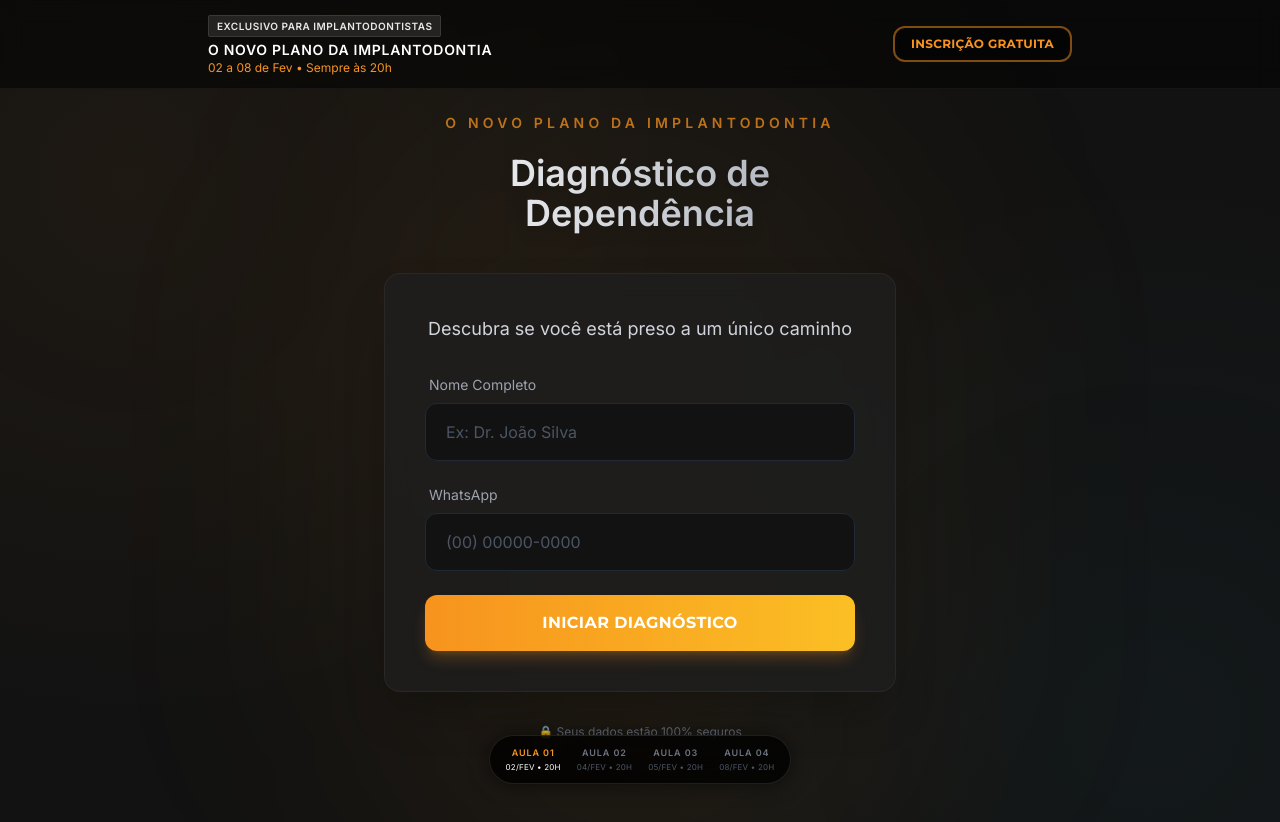
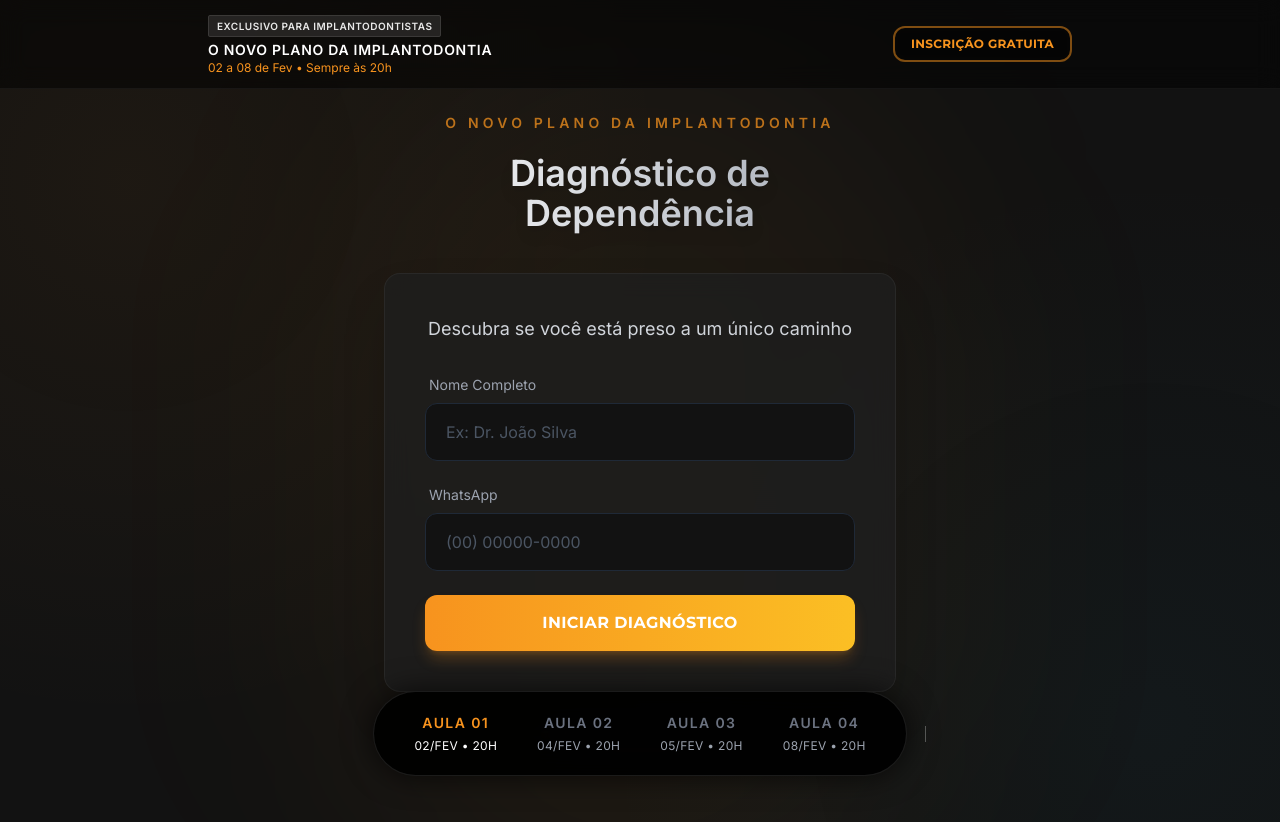
Before and after one commit to charlesfardo/quiz-implantodontia, a React (Vite) app: page /quiz/aula-1 in a window 1280 px wide. Shown: the top 822 px of the page. Built offline with nearby package versions, Linux system fonts and the light colour scheme.

Commit message:
Increase footer size by 50% (padding, font-size, gap)

```diff
--- a/src/pages/QuizPage.tsx
+++ b/src/pages/QuizPage.tsx
@@ -385,20 +385,20 @@ const FooterSchedule: React.FC = () => {
     ];
 
     return (
-        <div className="fixed bottom-0 left-0 right-0 z-40 p-4 pointer-events-none flex justify-center">
-            <div className="bg-black/80 backdrop-blur-md border border-white/10 rounded-full px-4 py-2.5 flex items-center gap-4 shadow-[0_0_20px_rgba(0,0,0,0.5)]">
+        <div className="fixed bottom-0 left-0 right-0 z-40 p-6 pointer-events-none flex justify-center">
+            <div className="bg-black/95 backdrop-blur-xl border border-white/10 rounded-full px-10 py-5 flex items-center gap-10 shadow-[0_0_30px_rgba(0,0,0,0.7)]">
                 {schedule.map((item, index) => (
                     <div key={index} className="flex flex-col items-center">
-                        <span className={`text-[9px] font-bold tracking-widest mb-0.5 ${item.active ? 'text-primary' : 'text-gray-500'}`}>
+                        <span className={`text-[14px] font-bold tracking-widest mb-1 ${item.active ? 'text-primary' : 'text-gray-500'}`}>
                             {item.label}
                         </span>
-                        <span className={`text-[8px] font-medium uppercase tracking-wide ${item.active ? 'text-white' : 'text-gray-600'}`}>
+                        <span className={`text-[12px] font-medium uppercase tracking-wide ${item.active ? 'text-white' : 'text-gray-400'}`}>
                             {item.date} • {item.time}
                         </span>
 
                         {/* Vertical Separator (except last) */}
                         {index < schedule.length - 1 && (
-                            <div className="absolute right-[-8px] top-1/2 -translate-y-1/2 w-[1px] h-3 bg-white/5 hidden" />
+                            <div className="absolute right-[-20px] top-1/2 -translate-y-1/2 w-[1px] h-4 bg-white/10 block" />
                         )}
                     </div>
                 ))}
```
